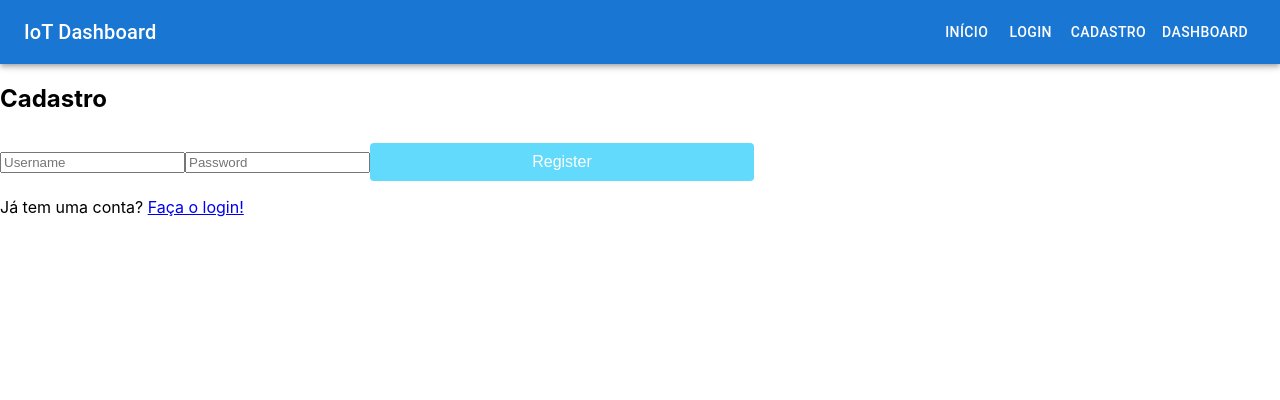
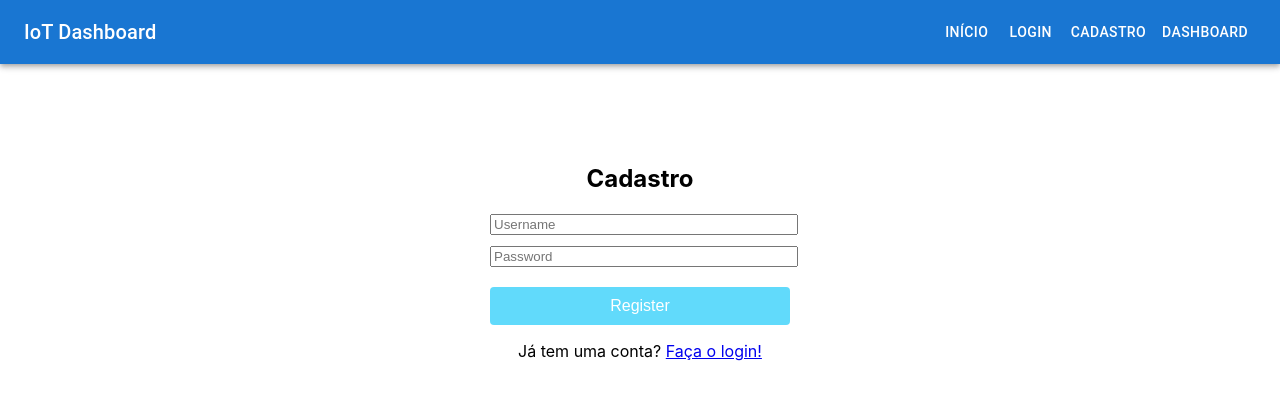
Before and after one commit to Beatrizresteves/desafio, a React (Create React App) app in the folder frontend/: page /register in a window 1280 px wide. Shown: the top 400 px of the page. Built offline with nearby package versions, Linux system fonts and the light colour scheme.

Commit message:
Melhora visual

```diff
--- a/frontend/src/App.css
+++ b/frontend/src/App.css
@@ -127,6 +127,12 @@ button[type="submit"]:hover {
   margin-left: 10px;
 }
 
+input {
+  margin-bottom: 10px;
+  margin-right: 10px;
+
+}
+
 button {
   padding: 10px 20px;
   background-color: #007bff;
--- a/frontend/src/pages/Dashboard.js
+++ b/frontend/src/pages/Dashboard.js
@@ -1,6 +1,6 @@
 import React, { useState, useEffect } from 'react';
 import axios from 'axios';
-import '../App.css'; // Importe o arquivo de estilos CSS
+import '../App.css';
 
 const Dashboard = () => {
   const [devices, setDevices] = useState([]);
--- a/frontend/src/pages/LoginPage.js
+++ b/frontend/src/pages/LoginPage.js
@@ -15,9 +15,9 @@ const LoginPage = () => {
     try {
       const res = await axios.post('http://localhost:3000/api/auth/login', { username, password });
       console.log(res.data.token);
-      setSuccessMessage('Login successful'); // Define a mensagem de sucesso
-      setError(''); // Limpa a mensagem de erro, se houver
-      navigate('/dashboard'); // Redireciona para a página do Dashboard
+      setSuccessMessage('Login successful');
+      setError('');
+      navigate('/dashboard');
     } catch (err) {
       setError('Invalid credentials');
       console.error('Error logging in', err);
@@ -25,14 +25,14 @@ const LoginPage = () => {
   };
 
   return (
-    <div>
-      <h2>Login</h2>
-      <form onSubmit={handleSubmit}>
-        <input type="text" value={username} onChange={(e) => setUsername(e.target.value)} placeholder="Username" />
-        <input type="password" value={password} onChange={(e) => setPassword(e.target.value)} placeholder="Password" />
-        {error && <p style={{ color: 'red' }}>{error}</p>}
-        {successMessage && <p style={{ color: 'green' }}>{successMessage}</p>} {/* Exibe mensagem de sucesso */}
-        <button type="submit">Login</button>
+    <div style={{ display: 'flex', flexDirection: 'column', alignItems: 'center', marginTop: '10vh',  height: '100vh' }}>
+      <h2 style={{ textAlign: 'center' }}>Login</h2>
+      <form onSubmit={handleSubmit} style={{ width: '300px' }}>
+        <input type="text" value={username} onChange={(e) => setUsername(e.target.value)} placeholder="Username" style={{ marginBottom: '10px', width: '100%' }} />
+        <input type="password" value={password} onChange={(e) => setPassword(e.target.value)} placeholder="Password" style={{ marginBottom: '10px', width: '100%' }} />
+        {error && <p style={{ color: 'red', marginBottom: '10px' }}>{error}</p>}
+        {successMessage && <p style={{ color: 'green', marginBottom: '10px' }}>{successMessage}</p>}
+        <div><button type="submit" style={{ width: '100%' }}>Login</button></div>
       </form>
       <p>Não tem uma conta? <Link to="/register">Cadastre-se</Link></p>
     </div>
--- a/frontend/src/pages/RegisterPage.js
+++ b/frontend/src/pages/RegisterPage.js
@@ -13,22 +13,40 @@ const RegisterPage = () => {
 
     try {
       const res = await axios.post('http://localhost:3000/api/auth/register', { username, password });
-      console.log(res.data.message); // Exibe mensagem de sucesso
-      navigate('/dashboard'); // Ajuste o caminho conforme necessário
+      console.log(res.data.message);
+      navigate('/dashboard');
     } catch (err) {
-      setError('Error registering user'); // Exibe mensagem de erro genérica para fins de segurança
+      setError('Error registering user');
       console.error('Error registering user', err);
     }
   };
 
   return (
-    <div>
-      <h2>Cadastro</h2>
-      <form onSubmit={handleSubmit}>
-        <input type="text" value={username} onChange={(e) => setUsername(e.target.value)} placeholder="Username" />
-        <input type="password" value={password} onChange={(e) => setPassword(e.target.value)} placeholder="Password" />
+    <div style={{
+      display: 'flex',
+      flexDirection: 'column',
+      alignItems: 'center',
+      height: '100vh',
+      marginTop: '10vh'
+    }}>
+      <h2 style={{ textAlign: 'center' }}>Cadastro</h2>
+      <form onSubmit={handleSubmit} style={{ width: '300px', textAlign: 'center' }}>
+        <input
+          type="text"
+          value={username}
+          onChange={(e) => setUsername(e.target.value)}
+          placeholder="Username"
+        style={{ marginBottom: '10px', width: '100%' }}
+        />
+        <input
+          type="password"
+          value={password}
+          onChange={(e) => setPassword(e.target.value)}
+          placeholder="Password"
+          style={{ marginBottom: '10px', width: '100%' }}
+        />
         {error && <p style={{ color: 'red' }}>{error}</p>}
-        <button type="submit">Register</button>
+        <div><button type="submit" style={{ width: '100%' }}>Register</button></div>
       </form>
       <p>Já tem uma conta? <Link to="/login">Faça o login!</Link></p>
     </div>
```
